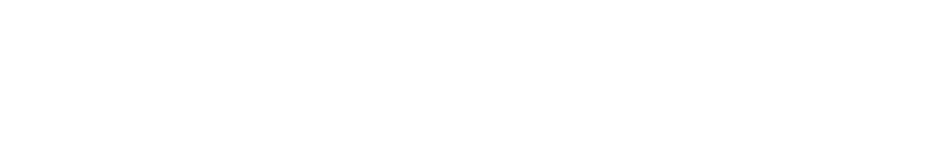
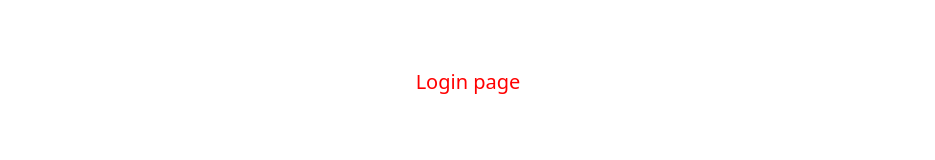
Before and after one commit to ForexLight/learning-porject, a React app: page /login in a window 1280 px wide. Shown: the part 250-410 px from the top of the page, without its empty margins (172-1107 px from the left). Built offline with nearby package versions, Linux system fonts and the light colour scheme.

Commit message:
test fixing

```diff
--- a/src/components/Login/Login.tsx
+++ b/src/components/Login/Login.tsx
@@ -87,6 +87,7 @@
       {visibleSuccess ? <Notifications text='All ok, redirecting...' status='success' /> : null}
       <div className='logo'>
         <img src={logo} alt='logo' />
+        <span>Login page</span>
       </div>
       <div className='login-form'>
         <Input label='Email' aria-label='Email' onChange={loginHandler} isError={visibleError} />
```
Also changed, not shown: 1 other file (tests, documents, lock files or other folders).
